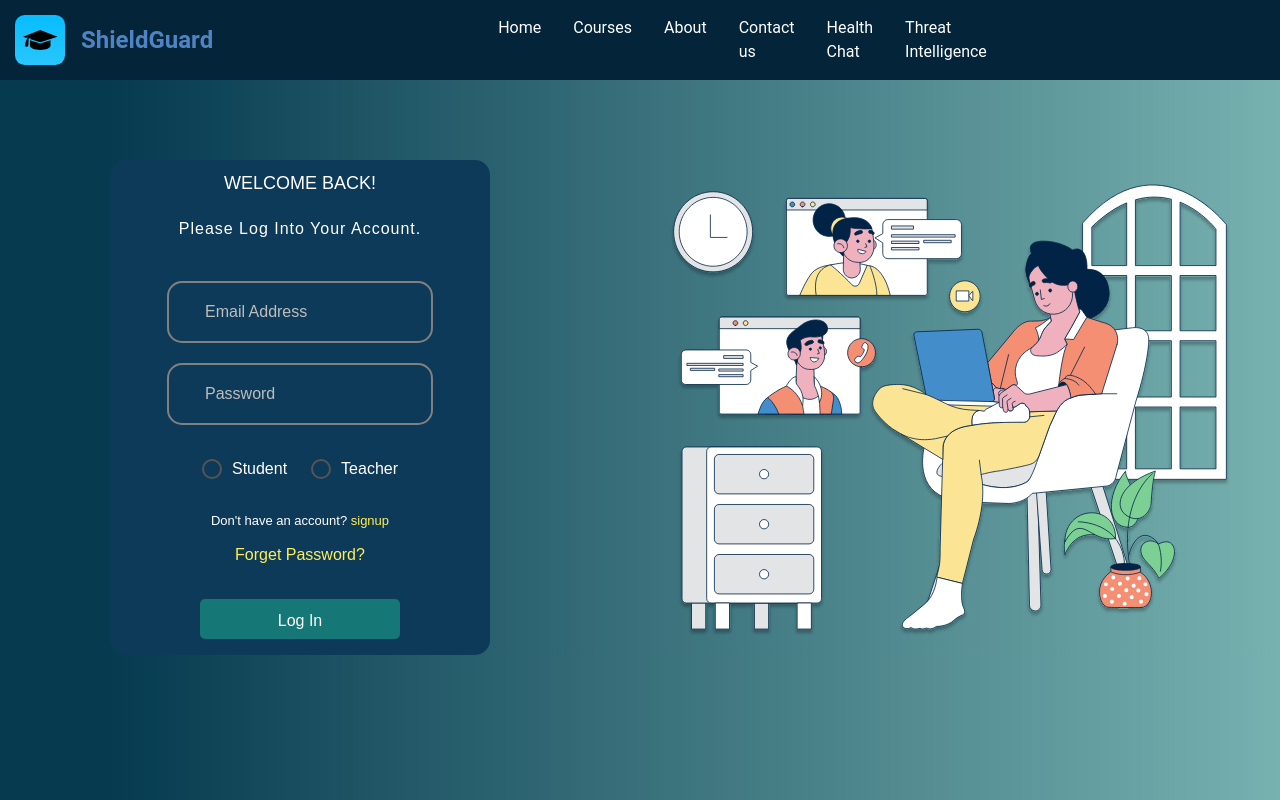
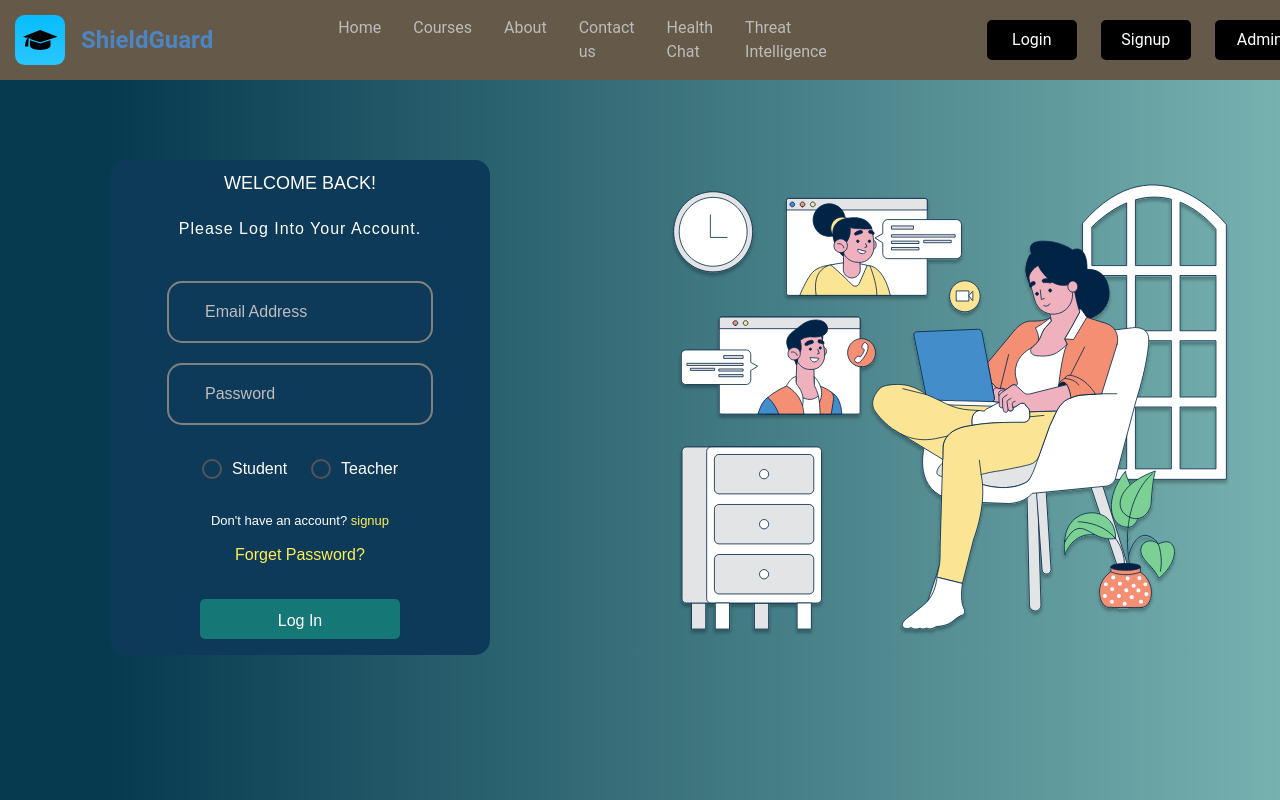
Before and after one commit to THE-DEEPDAS/ShieldGuard, a React (Vite) app in the folder frontend/: page /login in a window 1280 px wide. Built offline with nearby package versions, Linux system fonts and the light colour scheme; no server answers.

Commit message:
color change

```diff
--- a/frontend/src/Pages/Home/Header/Header.css
+++ b/frontend/src/Pages/Home/Header/Header.css
@@ -10,19 +10,19 @@
     height: 50px;
 }
 .logo h3{
-    color: #fff;
+    color: #bebcb8;
     font-family: 'Gill Sans MT', sans-serif;
     text-decoration: none;
 }
 .link-nav ul{
     list-style: none;
-    color: #fff;
+    color: #bebcb8;
     display: flex;
     gap: 2rem;
 }
 
 button{
-    background-color: #4979D1;
+    background-color: #000;
     border: none;
     height: 40px;
     width: 90px;
@@ -31,10 +31,10 @@ button{
 }
 
 .deactive{
-    color: #fff;
+    color: #bebcb8;
     text-decoration: none;
 }
 .active{
-    color:#4979D1;
+    color:#fff;
     text-decoration: none;
 }
--- a/frontend/src/Pages/Home/Header/Header.jsx
+++ b/frontend/src/Pages/Home/Header/Header.jsx
@@ -8,7 +8,7 @@ function Header() {
   return (
     <>
       <header
-        className={`flex items-center justify-evenly bg-[#042439] w-full fixed z-10 gap-[20rem] ${
+        className={`flex items-center justify-evenly bg-[#655949] w-full fixed z-10 gap-[10rem] ${
           location.pathname === "/healthchat" ? "relative" : ""
         }`}
       >
```
Also changed, not shown: 1 other file (tests, documents, lock files or other folders).
